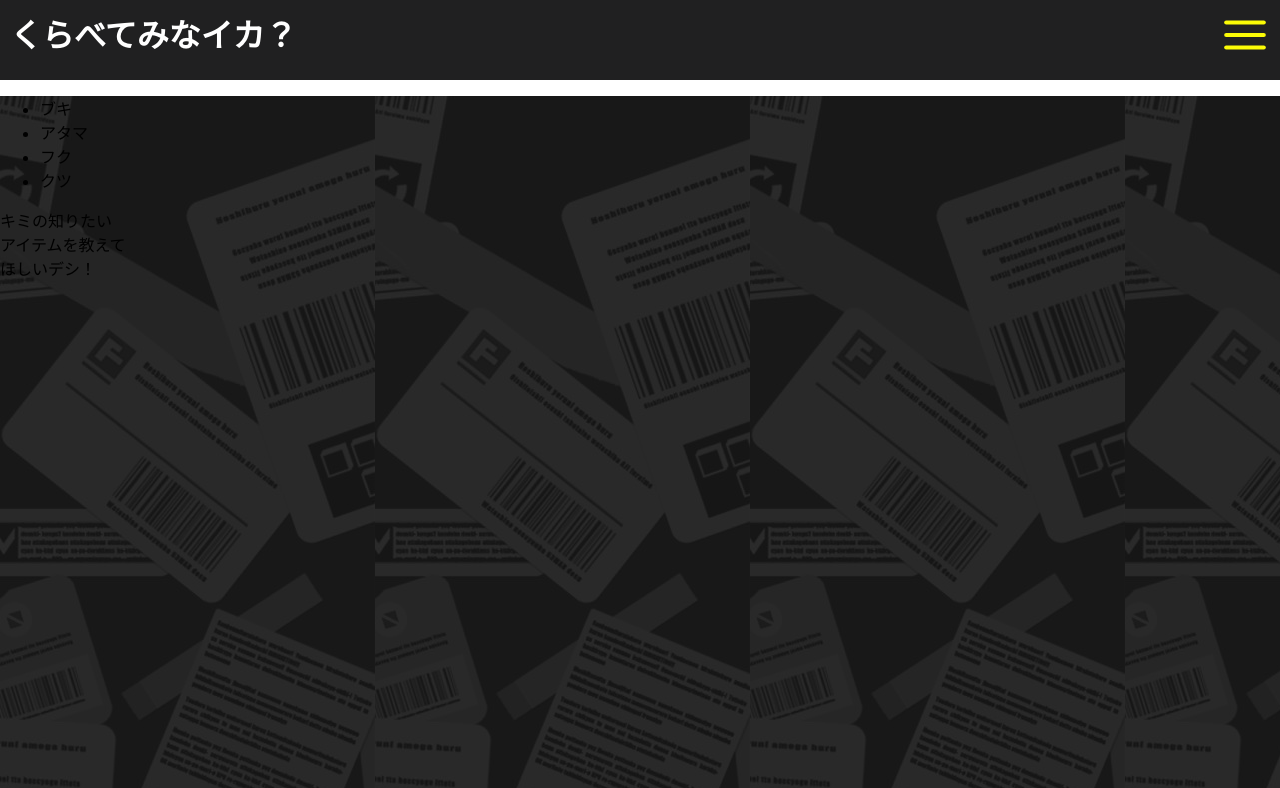
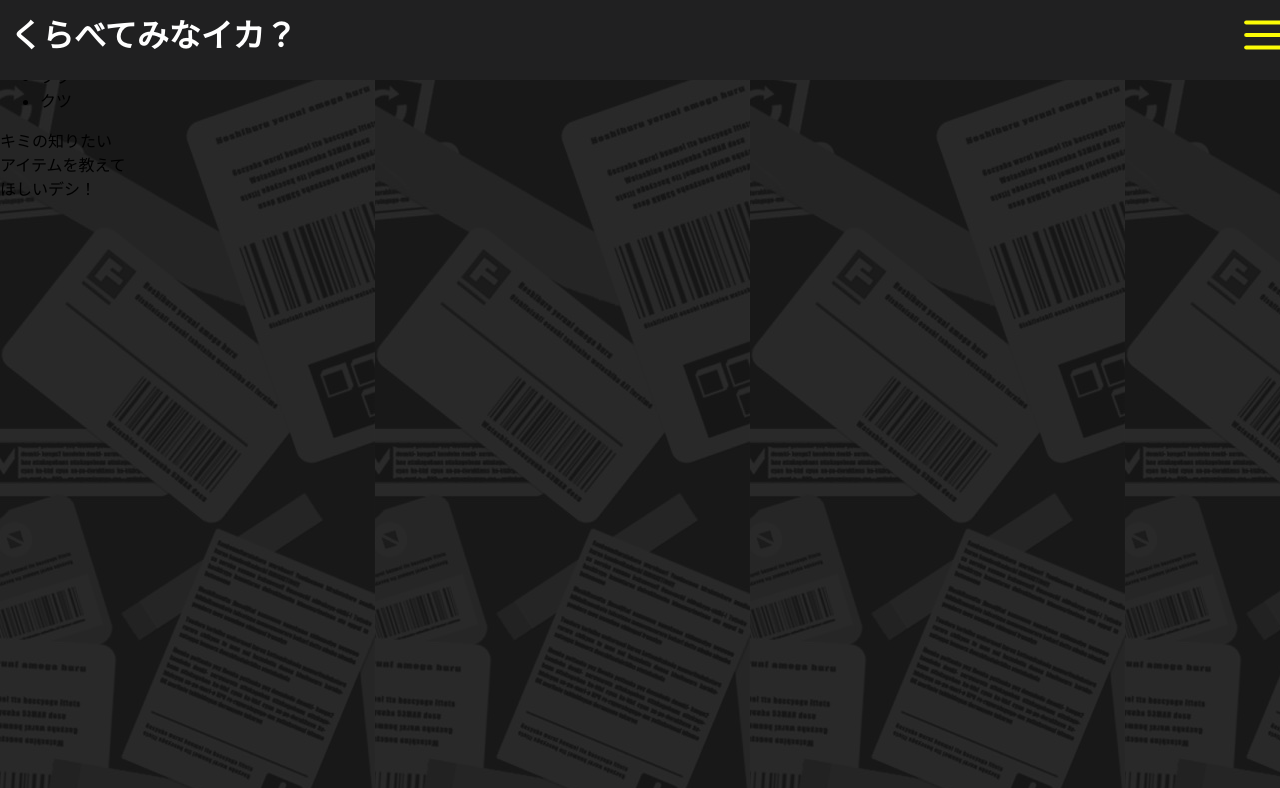
Before and after one commit to sigibeem/hackson6th_teamB, a React (Create React App) app in the folder frontend/web-front/: page / in a window 1280 px wide. Shown: the top 788 px of the page. Built offline with nearby package versions, Linux system fonts and the light colour scheme.

Commit message:
add: headerの固定

```diff
--- a/frontend/web-front/src/styles/index.css
+++ b/frontend/web-front/src/styles/index.css
@@ -20,6 +20,11 @@ header {
   background: rgb(32, 32, 33);
   height: 60px;
   padding: 10px;
+  position: fixed;
+  top: 0;
+  left: 0;
+  margin: 0;
+  width: 100%;
 }
 
 h1 {
```
